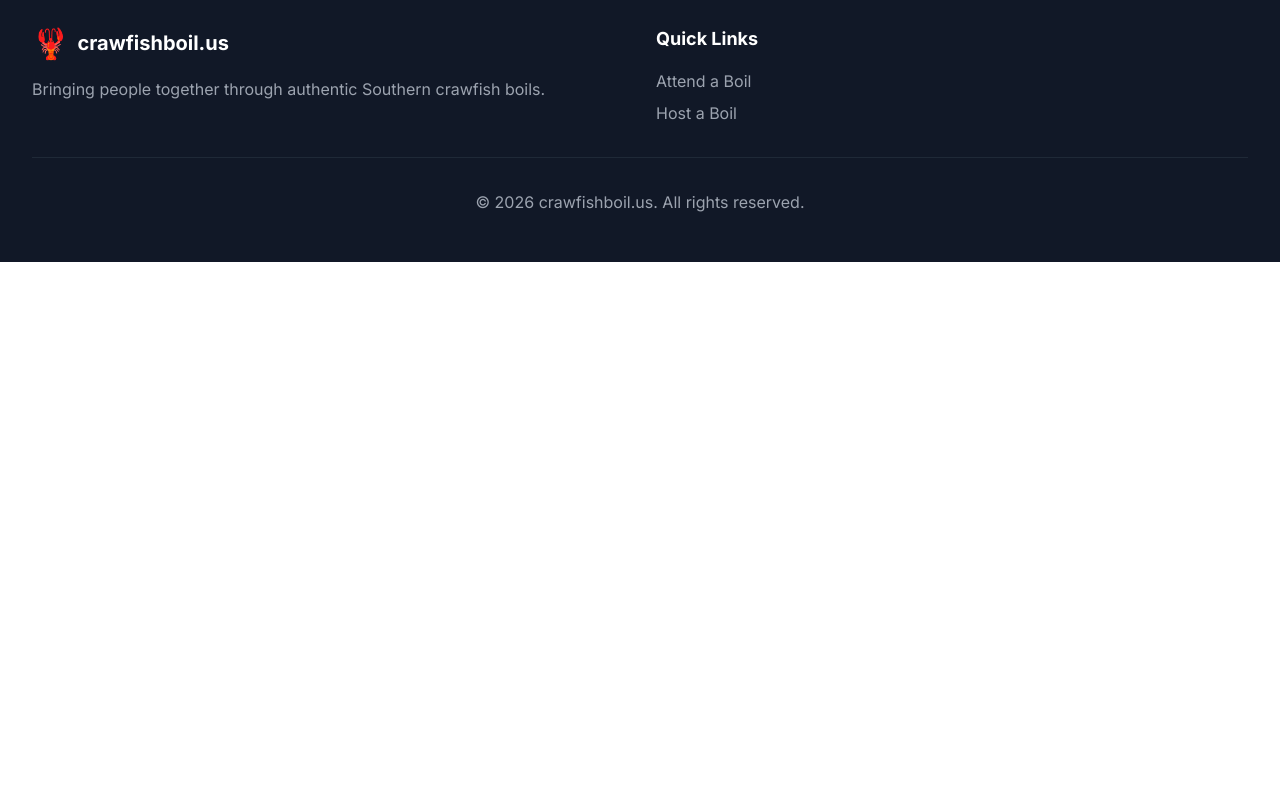
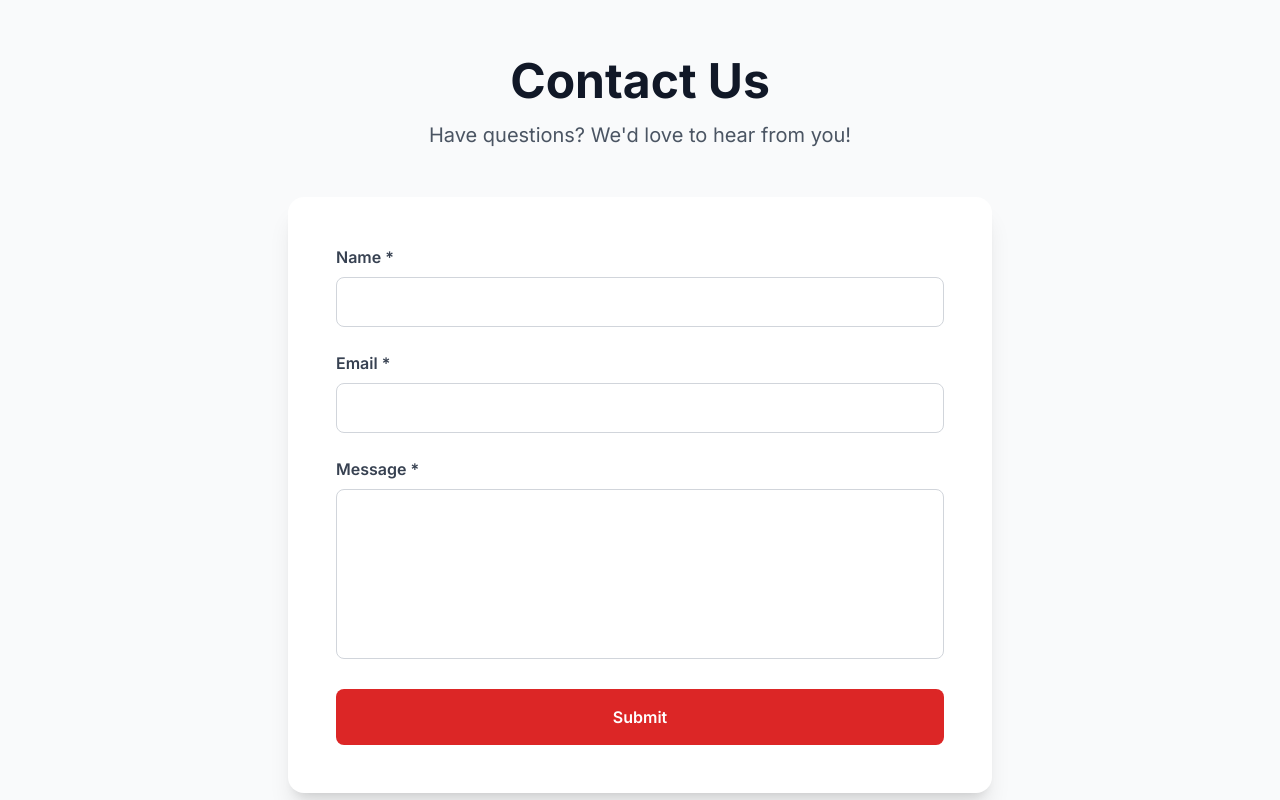
Before and after one commit to redsurfer1/crawfishboil, a React (Vite) app: page / in a window 1280 px wide. Shown: the part 3720-4520 px from the top of the page. Before the commit the page ends 3982 px from the top, so only its background shows below. Built offline with nearby package versions, Linux system fonts and the light colour scheme; no server answers.

Commit message:
Updated App.jsx

```diff
--- a/src/App.jsx
+++ b/src/App.jsx
@@ -3,6 +3,7 @@ import Header from './components/Header';
 import Hero from './components/Hero';
 import GuestPath from './components/GuestPath';
 import HostPath from './components/HostPath';
+import Contact from './components/Contact';
 import Footer from './components/Footer';
 
 function App() {
@@ -13,6 +14,7 @@ function App() {
         <Hero />
         <GuestPath />
         <HostPath />
+        <Contact />
       </main>
       <Footer />
     </div>
--- /dev/null
+++ b/src/components/Contact.jsx
@@ -0,0 +1,156 @@
+import React, { useState } from 'react';
+
+export default function Contact() {
+  const [formData, setFormData] = useState({
+    name: '',
+    email: '',
+    message: ''
+  });
+  const [honeypot, setHoneypot] = useState('');
+  const [submitted, setSubmitted] = useState(false);
+  const [error, setError] = useState('');
+
+  const handleChange = (e) => {
+    setFormData({
+      ...formData,
+      [e.target.name]: e.target.value
+    });
+  };
+
+  const handleSubmit = (e) => {
+    e.preventDefault();
+    setError('');
+
+    // Spam prevention: honeypot field
+    if (honeypot !== '') {
+      setError('Spam detected. Please try again.');
+      return;
+    }
+
+    // Basic validation
+    if (!formData.name || !formData.email || !formData.message) {
+      setError('Please fill in all fields.');
+      return;
+    }
+
+    // Email validation
+    const emailRegex = /^[^\s@]+@[^\s@]+\.[^\s@]+$/;
+    if (!emailRegex.test(formData.email)) {
+      setError('Please enter a valid email address.');
+      return;
+    }
+
+    // Create mailto link
+    const subject = encodeURIComponent(`Contact Form: Message from ${formData.name}`);
+    const body = encodeURIComponent(
+      `Name: ${formData.name}\nEmail: ${formData.email}\n\nMessage:\n${formData.message}`
+    );
+    const mailtoLink = `mailto:jwill8205@gmail.com?subject=${subject}&body=${body}`;
+
+    // Open email client
+    window.location.href = mailtoLink;
+
+    // Reset form and show success message
+    setFormData({ name: '', email: '', message: '' });
+    setSubmitted(true);
+
+    setTimeout(() => setSubmitted(false), 5000);
+  };
+
+  return (
+    <section id="contact" className="py-20 bg-gray-50">
+      <div className="max-w-3xl mx-auto px-4 sm:px-6 lg:px-8">
+        <div className="text-center mb-12">
+          <h2 className="text-4xl md:text-5xl font-bold text-gray-900 mb-4">
+            Contact Us
+          </h2>
+          <p className="text-xl text-gray-600">
+            Have questions? We'd love to hear from you!
+          </p>
+        </div>
+
+        <div className="bg-white rounded-2xl shadow-xl p-8 md:p-12">
+          {submitted && (
+            <div className="mb-6 p-4 bg-green-100 border border-green-400 text-green-700 rounded-lg">
+              Thank you! Your email client should open shortly.
+            </div>
+          )}
+
+          {error && (
+            <div className="mb-6 p-4 bg-red-100 border border-red-400 text-red-700 rounded-lg">
+              {error}
+            </div>
+          )}
+
+          <form onSubmit={handleSubmit}>
+            {/* Honeypot field - hidden from users */}
+            <div className="hidden">
+              <label htmlFor="website">Website</label>
+              <input
+                type="text"
+                id="website"
+                name="website"
+                value={honeypot}
+                onChange={(e) => setHoneypot(e.target.value)}
+                tabIndex="-1"
+                autoComplete="off"
+              />
+            </div>
+
+            <div className="mb-6">
+              <label htmlFor="name" className="block text-gray-700 font-semibold mb-2">
+                Name *
+              </label>
+              <input
+                type="text"
+                id="name"
+                name="name"
+                value={formData.name}
+                onChange={handleChange}
+                className="w-full px-4 py-3 border border-gray-300 rounded-lg focus:ring-2 focus:ring-red-600 focus:border-transparent outline-none transition"
+                required
+              />
+            </div>
+
+            <div className="mb-6">
+              <label htmlFor="email" className="block text-gray-700 font-semibold mb-2">
+                Email *
+              </label>
+              <input
+                type="email"
+                id="email"
+                name="email"
+                value={formData.email}
+                onChange={handleChange}
+                className="w-full px-4 py-3 border border-gray-300 rounded-lg focus:ring-2 focus:ring-red-600 focus:border-transparent outline-none transition"
+                required
+              />
+            </div>
+
+            <div className="mb-6">
+              <label htmlFor="message" className="block text-gray-700 font-semibold mb-2">
+                Message *
+              </label>
+              <textarea
+                id="message"
+                name="message"
+                value={formData.message}
+                onChange={handleChange}
+                rows="6"
+                className="w-full px-4 py-3 border border-gray-300 rounded-lg focus:ring-2 focus:ring-red-600 focus:border-transparent outline-none transition resize-none"
+                required
+              ></textarea>
+            </div>
+
+            <button
+              type="submit"
+              className="w-full bg-red-600 hover:bg-red-700 text-white font-semibold py-4 rounded-lg transition transform hover:scale-105"
+            >
+              Submit
+            </button>
+          </form>
+        </div>
+      </div>
+    </section>
+  );
+}
```
